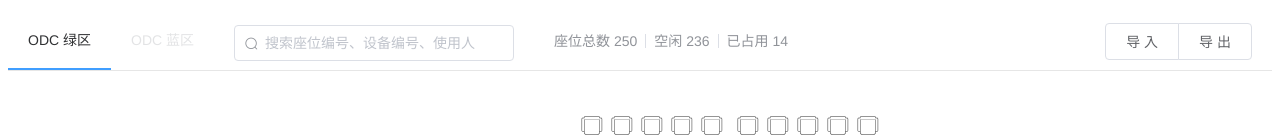
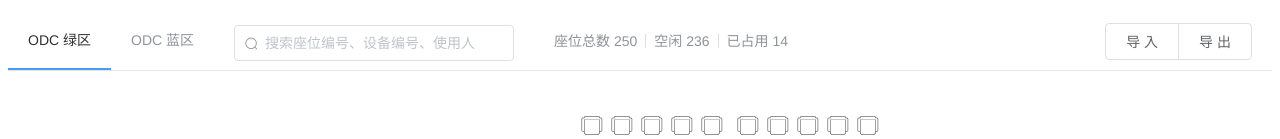
Before and after one commit to itswanglei/odc-seat-management-sys, a Vue app: page /#/green-region in a window 1280 px wide. Shown: the top 139 px of the page. Built offline with nearby package versions, Linux system fonts and the light colour scheme.

Commit message:
feat: enable blue region menu

```diff
--- a/src/App.vue
+++ b/src/App.vue
@@ -2,7 +2,7 @@
   <div id="app">
     <el-menu class="menu" default-active="green-region" mode="horizontal" router>
       <el-menu-item index="green-region">ODC 绿区</el-menu-item>
-      <el-menu-item index="blue-region" disabled>ODC 蓝区</el-menu-item>
+      <el-menu-item index="blue-region">ODC 蓝区</el-menu-item>
       <el-menu-item>
         <el-input
           size="medium"
```
